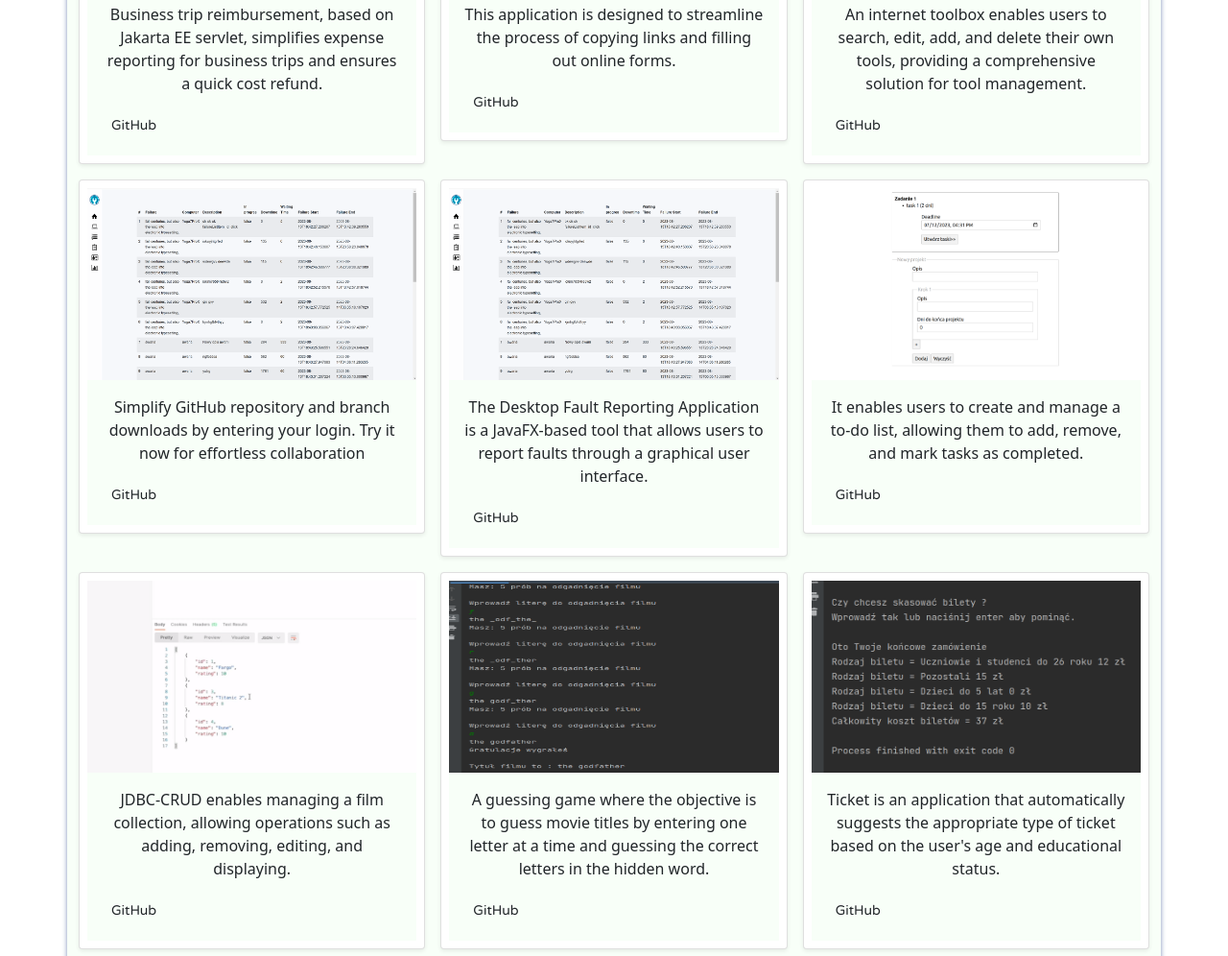
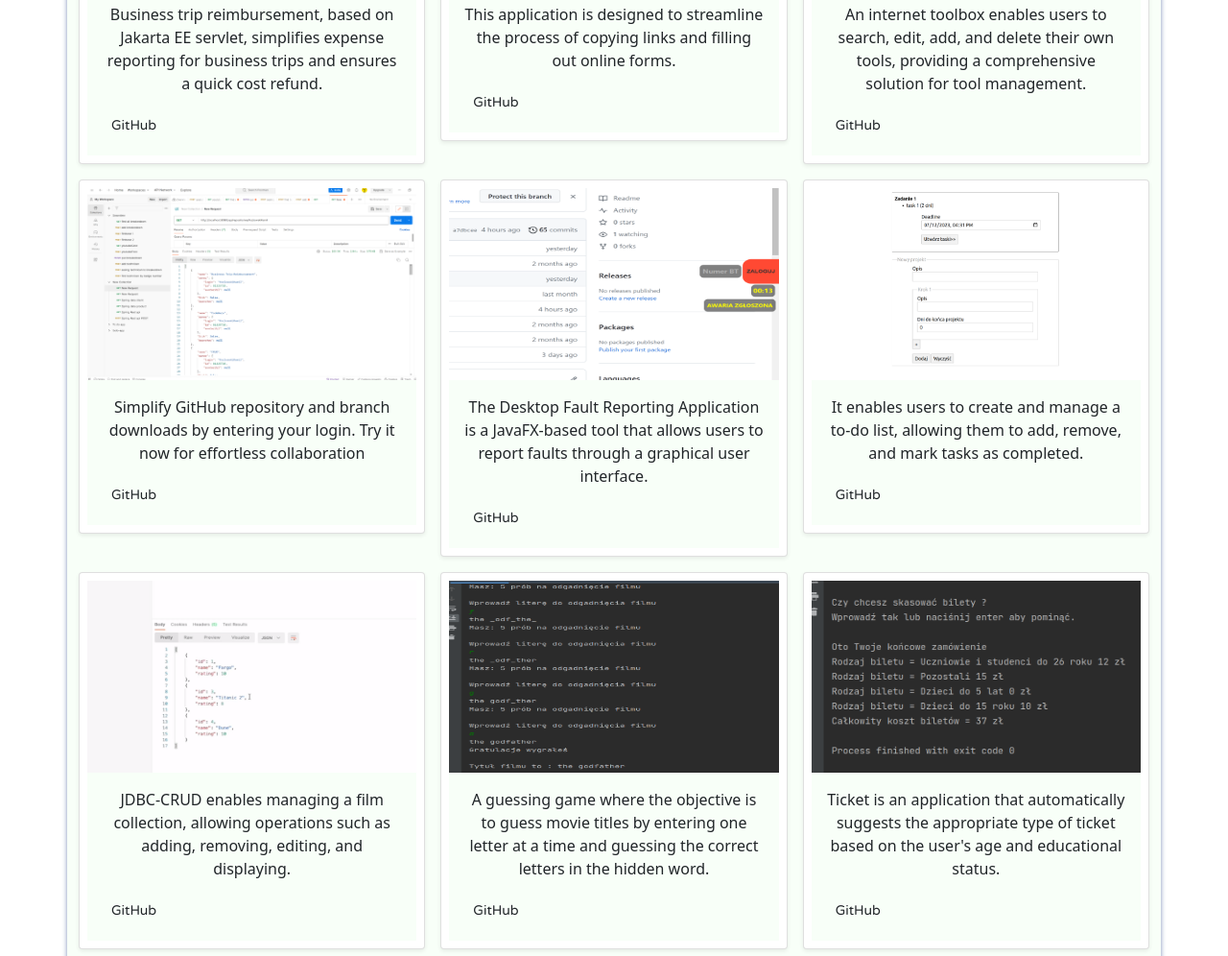
Before and after one commit to KozlowskiKamil/kozlowskiKamil.github.io, a website built with Parcel: page english.html in a window 1280 px wide. Shown: the part 1520-2516 px from the top of the page at 96% size. Built offline with nearby package versions, Linux system fonts and the light colour scheme.

Commit message:
add new projects

```diff
--- a/english.html
+++ b/english.html
@@ -301,7 +301,7 @@
         <div class="card shadow-sm p-2">
           <img alt="ToDoApp"
                class="image-portfolio responsive"
-               src="img/dtserver.png"
+               src="img/gitrepo.png"
                style="height: 200px"
           />
           <div class="card-body background-style">
@@ -328,7 +328,7 @@
         <div class="card shadow-sm p-2">
           <img alt="ToDoApp"
                class="image-portfolio responsive"
-               src="img/dtserver.png"
+               src="img/desktop_dt.png"
                style="height: 200px"
           />
           <div class="card-body background-style">
```
Also changed, not shown: img/desktop_dt.png (added), img/gitrepo.png (added).
